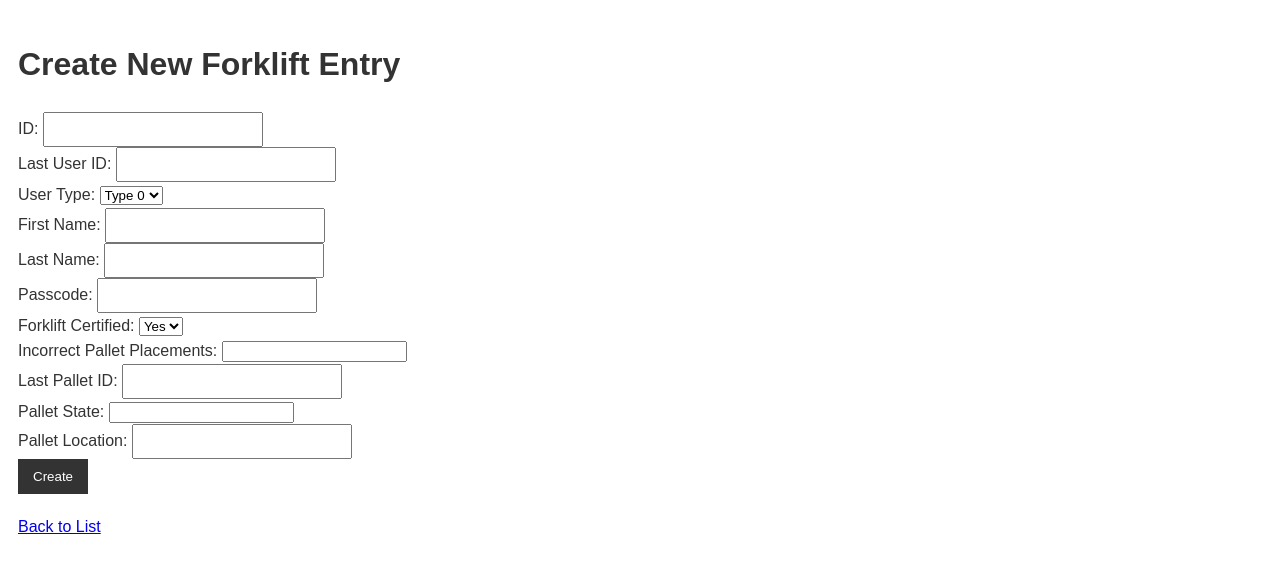
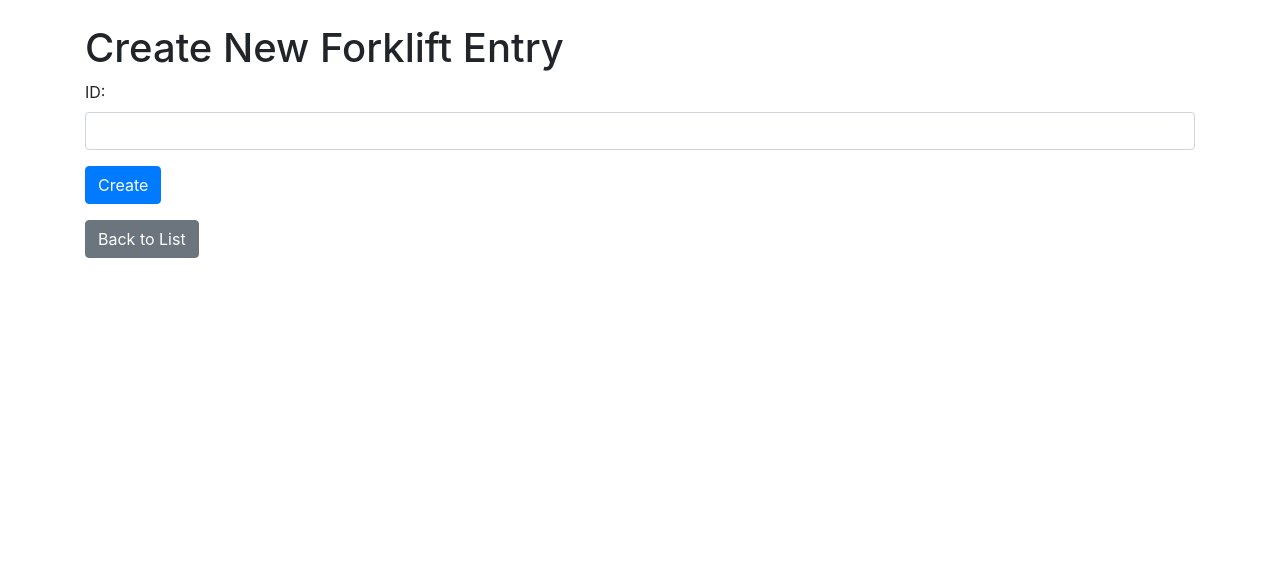
Before and after one commit to AeroWatchDkIT/AdminViewPy, a Flask app: page /createForklift in a window 1280 px wide. Shown: the top 573 px of the page. Run offline with Flask 3, Linux system fonts and the light colour scheme; some libraries are stand-ins or nearby versions.

Commit message:
Working Crud Features for Forklift

```diff
--- a/app.py
+++ b/app.py
@@ -56,22 +56,6 @@ def create():
         # Process the form data and create a new data entry using the API
         new_data = {
             'id': request.form['id'],
-            'lastUserId': request.form['lastUserId'],
-            'lastUser': {
-                'id': request.form['lastUserId'],
-                'userType': int(request.form['userType']),  # Adjust as needed
-                'firstName': request.form['firstName'],
-                'lastName': request.form['lastName'],
-                'passcode': request.form['passcode'],
-                'forkliftCertified': True if request.form['forkliftCertified'] == 'true' else False,
-                'incorrectPalletPlacements': int(request.form['incorrectPalletPlacements'])
-            },
-            'lastPalletId': request.form['lastPalletId'],
-            'lastPallet': {
-                'id': request.form['lastPalletId'],
-                'state': int(request.form['state']),
-                'location': request.form['location']
-            }
         }
         # Send a POST request to your API to create the new data entry
         response = requests.post(FORKLIFTS_API, json=new_data, verify=False)
@@ -132,22 +116,6 @@ def edit(id):
         # Process the form data and update the existing data entry using the API
         updated_data = {
             'id': request.form['id'],
-            'lastUserId': request.form['lastUserId'],
-            'lastUser': {
-                'id': request.form['lastUserId'],
-                'userType': 0,  # Adjust as needed
-                'firstName': request.form['firstName'],
-                'lastName': request.form['lastName'],
-                'passcode': request.form['passcode'],
-                'forkliftCertified': True if request.form['forkliftCertified'] == 'true' else False,
-                'incorrectPalletPlacements': int(request.form['incorrectPalletPlacements'])
-            },
-            'lastPalletId': request.form['lastPalletId'],
-            'lastPallet': {
-                'id': request.form['lastPalletId'],
-                'state': int(request.form['state']),
-                'location': request.form['location']
-            }
         }
         # Send a PUT request to your API to update the data entry
         response = requests.put(f'{FORKLIFTS_API}/{id}', json=updated_data, verify=False)
@@ -166,7 +134,7 @@ def delete(id):
         response = requests.delete(f'{FORKLIFTS_API}/{id}', verify=False)
         if response.status_code == 204:  # Assuming a successful deletion status code
             # Redirect to the data listing page after successful deletion
-            return redirect(url_for('index'))
+            return redirect(url_for('forklifts'))
 
     # Display a confirmation page for deleting the data
     return render_template('deleteForklift.html', id=id)
@@ -189,6 +157,23 @@ def pallets():
 
     return render_template('pallets.html', pallets=pallets_data, users=users_data)
 
+@app.route('/palletCharts')
+def palletCharts():
+    # Fetch data from the Pallets endpoint
+    pallet_response = requests.get(PALLETS_API, verify=False)
+    if pallet_response.status_code == 200:
+        pallets_data = pallet_response.json().get('pallets', [])
+    else:
+        pallets_data = []
+
+    # Fetch user data from the provided API
+    response_users = requests.get(USERS_API, verify=False)
+    if response_users.status_code == 200:
+        users_data = response_users.json().get('users', [])
+    else:
+        users_data = []
+
+    return render_template('palletCharts.html', pallets=pallets_data, users=users_data)
 
 # Create Pallet Data (Create)
 @app.route('/createPallet', methods=['GET', 'POST'])
--- a/templates/createForklift.html
+++ b/templates/createForklift.html
@@ -4,7 +4,8 @@
     <meta charset="UTF-8">
     <meta name="viewport" content="width=device-width, initial-scale=1.0">
     <title>Create New Data Entry</title>
-    <link rel="stylesheet" href="{{ url_for('static', filename='css/style.css') }}">
+    <!-- Include Bootstrap CSS -->
+    <link rel="stylesheet" href="https://maxcdn.bootstrapcdn.com/bootstrap/4.5.2/css/bootstrap.min.css">
     <script>
         function validateIdFormat() {
             var idInput = document.getElementById('id');
@@ -19,64 +20,24 @@
             return true;
         }
     </script>
-
 </head>
 <body>
-    <h1>Create New Forklift Entry</h1>
-    <form method="POST" onsubmit="return validateIdFormat()">
-        <label for="id">ID:</label>
-        <input type="text" id="id" name="id" required>
-        <br>
+    <div class="container">
+        <h1 class="mt-4">Create New Forklift Entry</h1>
+        <form method="POST" onsubmit="return validateIdFormat()">
+            <div class="form-group">
+                <label for="id">ID:</label>
+                <input type="text" id="id" name="id" class="form-control" required>
+            </div>
+            <button type="submit" class="btn btn-primary">Create</button>
+        </form>
+        <a href="{{ url_for('forklift') }}" class="btn btn-secondary mt-3">Back to List</a>
+    </div>
 
-        <label for="lastUserId">Last User ID:</label>
-        <input type="text" id="lastUserId" name="lastUserId" required>
-        <br>
-
-        <label for="userType">User Type:</label>
-        <select id="userType" name="userType" required>
-            <option value="0">Type 0</option> <!-- Adjust options as needed -->
-            <option value="1">Type 1</option>
-        </select>
-        <br>
-
-        <label for="firstName">First Name:</label>
-        <input type="text" id="firstName" name="firstName" required>
-        <br>
-
-        <label for="lastName">Last Name:</label>
-        <input type="text" id="lastName" name="lastName" required>
-        <br>
-
-        <label for="passcode">Passcode:</label>
-        <input type="text" id="passcode" name="passcode" required>
-        <br>
-
-        <label for="forkliftCertified">Forklift Certified:</label>
-        <select id="forkliftCertified" name="forkliftCertified" required>
-            <option value="true">Yes</option>
-            <option value="false">No</option>
-        </select>
-        <br>
-
-        <label for="incorrectPalletPlacements">Incorrect Pallet Placements:</label>
-        <input type="number" id="incorrectPalletPlacements" name="incorrectPalletPlacements" required>
-        <br>
-
-        <label for="lastPalletId">Last Pallet ID:</label>
-        <input type="text" id="lastPalletId" name="lastPalletId" required>
-        <br>
-
-        <label for="state">Pallet State:</label>
-        <input type="number" id="state" name="state" required>
-        <br>
-
-        <label for="location">Pallet Location:</label>
-        <input type="text" id="location" name="location" required>
-        <br>
-
-        <button type="submit">Create</button>
-    </form>
-    <a href="{{ url_for('index') }}">Back to List</a>
+    <!-- Include Bootstrap JS and jQuery -->
+    <script src="https://code.jquery.com/jquery-3.5.1.slim.min.js"></script>
+    <script src="https://cdn.jsdelivr.net/npm/@popperjs/core@2.5.3/dist/umd/popper.min.js"></script>
+    <script src="https://maxcdn.bootstrapcdn.com/bootstrap/4.5.2/js/bootstrap.min.js"></script>
 
     <!-- Include your validation.js script -->
     <script src="{{ url_for('static', filename='js/validation.js') }}"></script>
--- a/templates/deleteForklift.html
+++ b/templates/deleteForklift.html
@@ -12,6 +12,6 @@
     <form method="POST">
         <button href="/forklifts" type="submit">Delete</button>
     </form>
-    <a href="{{ url_for('/forklifts') }}">Cancel</a>
+    <a href="{{ url_for('forklifts') }}">Cancel</a>
 </body>
 </html>
```
Also changed, not shown: templates/editForklift.html (+1 -41 lines), templates/forklifts.html (+6 -1 lines).
